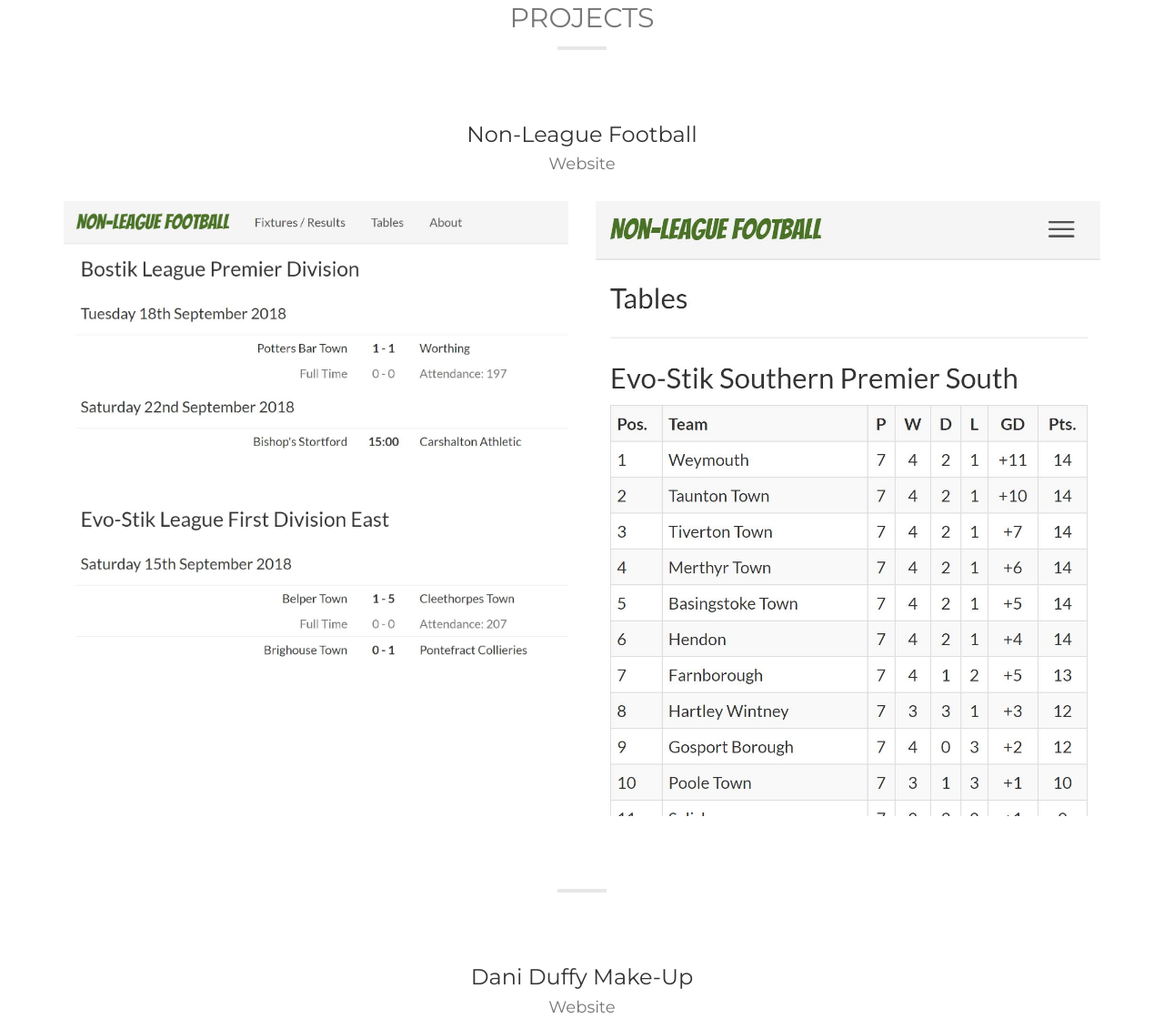
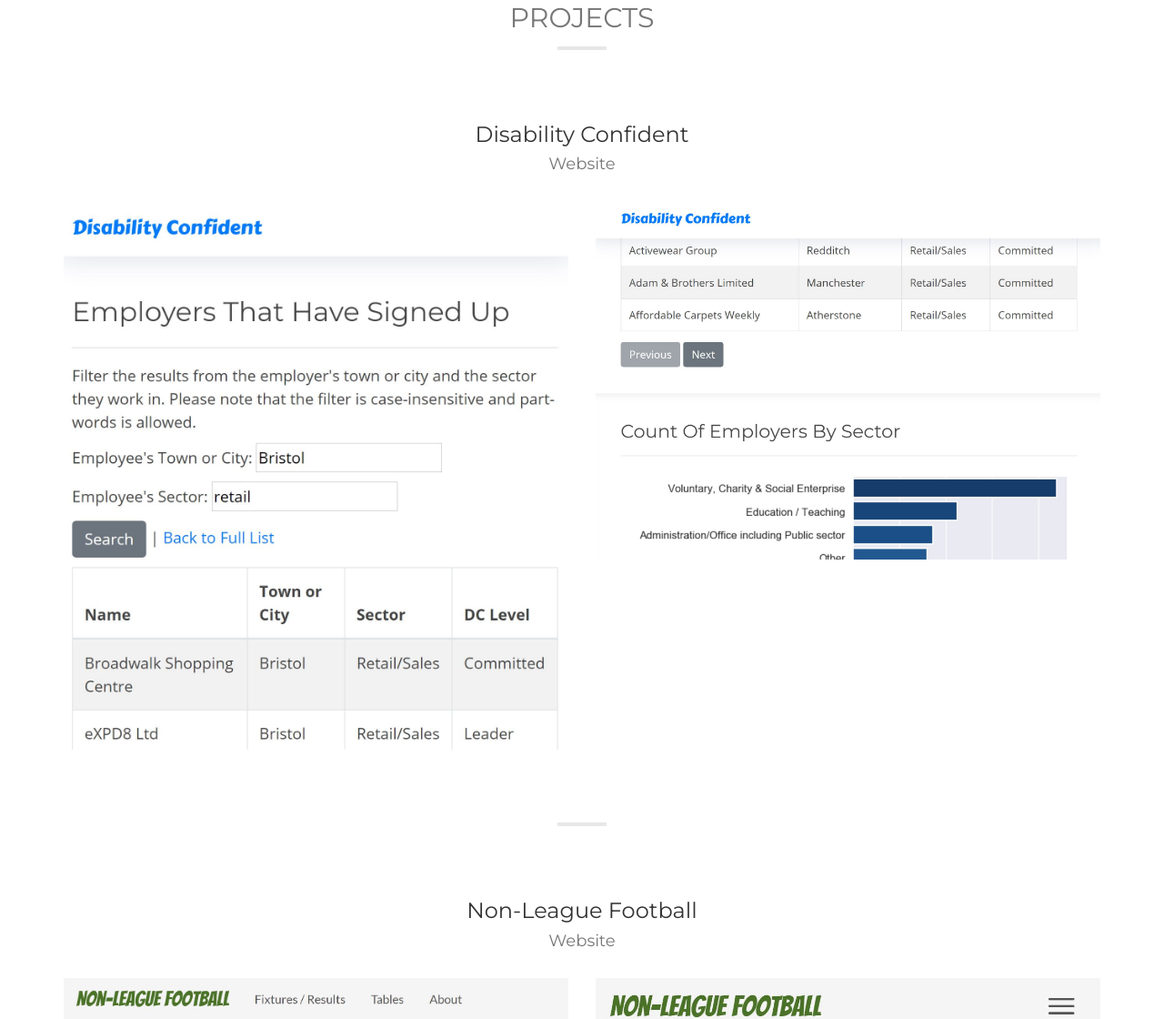
Before and after one commit to AndyBowskill/andybowskill-old, a plain HTML site: page index.html in a window 1280 px wide. Shown: the part 915-2035 px from the top of the page at 91% size. Drawn offline with nearby package versions, Linux system fonts and the light colour scheme.

Commit message:
Add the disability confident website.

```diff
--- a/index.html
+++ b/index.html
@@ -101,19 +101,40 @@
 
         <div class="row text-center">
           <div class="col-sm-12">
+              <h3>Disability Confident</h3>
+              <h4>Website</h4>
+          </div>
+        </div>
+        <div class="row row-portfolio">
+          <div class="col-sm-6 margin-bottom-xs">
+              <a href="https://www.disabilityconfident.org/">
+                <img class="img-responsive" src="assets/images/disabilityconfident/1.jpg" alt="Disability confident website 1">
+              </a>
+          </div>
+          <div class="col-sm-6">
+              <a href="https://www.disabilityconfident.org/">
+                <img class="img-responsive" src="assets/images/disabilityconfident/2.jpg" alt="Disability confident website 2">
+              </a>
+          </div>
+        </div>
+
+        <hr />
+
+        <div class="row text-center">
+          <div class="col-sm-12">
               <h3>Non-League Football</h3>
               <h4>Website</h4>
           </div>
         </div>
         <div class="row row-portfolio">
           <div class="col-sm-6 margin-bottom-xs">
-            <a href="http://www.nonleaguefootball.info/">
-              <img class="img-responsive" src="assets/images/nonleaguefootball/1.jpg" alt="portfolio-1">
+              <a href="https://www.nonleaguefootball.info/">
+                <img class="img-responsive" src="assets/images/nonleaguefootball/1.jpg" alt="Non-league football website 1">
               </a>
           </div>
           <div class="col-sm-6">
-            <a href="http://www.nonleaguefootball.info/">
-              <img class="img-responsive" src="assets/images/nonleaguefootball/2.jpg" alt="portfolio-2">
+              <a href="https://www.nonleaguefootball.info/">
+                <img class="img-responsive" src="assets/images/nonleaguefootball/2.jpg" alt="Non-league football website 2">
               </a>
           </div>
         </div>
@@ -129,12 +150,12 @@
         <div class="row row-portfolio">
           <div class="col-sm-6 margin-bottom-xs">
               <a href="http://www.daniduffymakeup.co.uk/">
-                <img class="img-responsive" src="assets/images/daniduffymakeup/1.jpg" alt="portfolio-1">
+                <img class="img-responsive" src="assets/images/daniduffymakeup/1.jpg" alt="Dani Duffy makeup website 1">
               </a>
           </div>
           <div class="col-sm-6">
               <a href="http://www.daniduffymakeup.co.uk/">
-                <img class="img-responsive" src="assets/images/daniduffymakeup/2.jpg" alt="portfolio-2">
+                <img class="img-responsive" src="assets/images/daniduffymakeup/2.jpg" alt="Dani Duffy makeup website 2">
               </a>
           </div>
         </div>
```
Also changed, not shown: assets/images/disabilityconfident/1.jpg (added), assets/images/disabilityconfident/2.jpg (added). Lines whose indentation alone changed are shown as unchanged.
